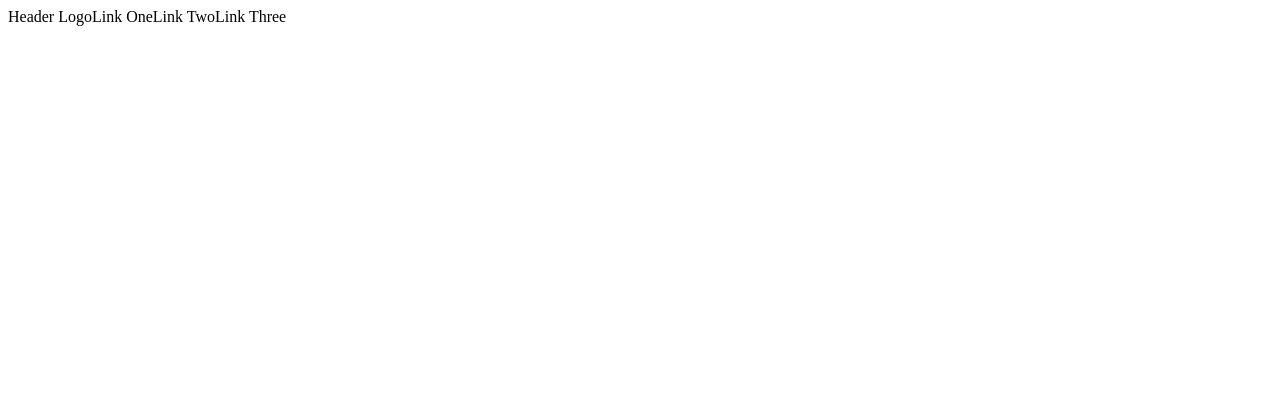
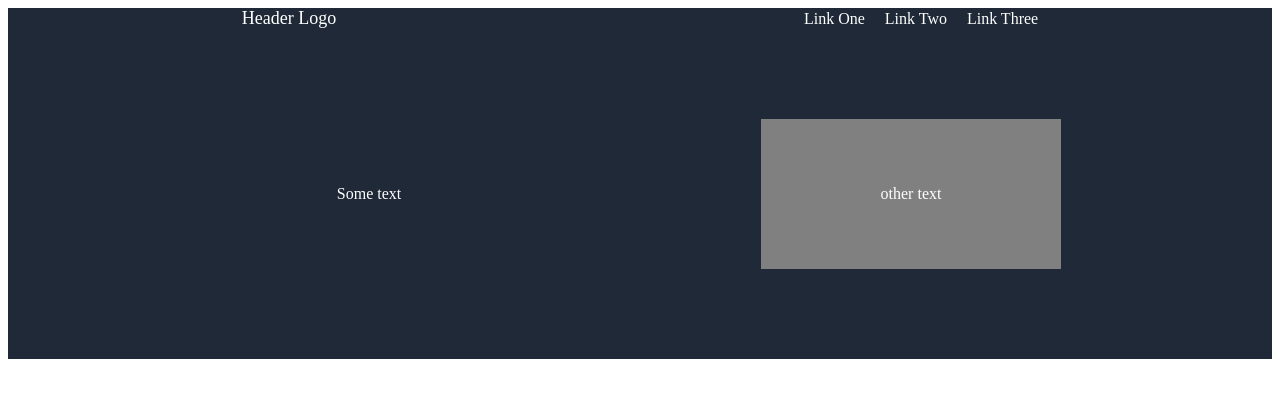
Before and after one commit to gvarbanov96/top-landing-page, a plain HTML site: page index.html in a window 1280 px wide. Drawn offline with Linux system fonts and the light colour scheme.

Commit message:
added section below header.

```diff
--- a/index.html
+++ b/index.html
@@ -7,12 +7,25 @@
     </head>
 
     <body>
+
         <div class="header">
-            <div class="logo">Header Logo</div>
-            <div class="linkone">Link One</div>
-            <div class="linktwo">Link Two</div>
-            <div class="linkthree">Link Three</div>
-            </ul>
+            <div class="left">
+                <div class="logo">Header Logo</div>
+            </div>
+            <div class="right">
+                <div class="linkone">Link One</div>
+                <div class="linktwo">Link Two</div>
+                <div class="linkthree">Link Three</div>
+            </div>
+        </div>
+
+        <div class="containerone">
+            <div class="lb">
+                <div>Some text</div>
+            </div>
+            <div class="rb">
+                <div>other text</div>
+            </div>
         </div>
     </body>
 </html>
--- a/style.css
+++ b/style.css
@@ -1,3 +1,51 @@
+.logo {
+    font-size: 18px;
+    font-family: #F9FAF8;
+}
+
+
 .header {
     display: flex;
+    background-color: #1F2937;
+    color: white;
+    justify-content: space-around;
 }
+
+.right {
+    display: flex;
+    gap: 20px;
+    align-items:center;
+    justify-content:right;
+    border-color: red;
+}
+
+.left {
+    justify-content: center;
+    align-items: right;
+}
+
+.containerone {
+    display: flex;
+    background-color: #1F2937;
+    color:white;
+    padding: 90px;
+    border: 90px;
+    justify-content: space-around;
+}
+
+.rb {
+    display: flex;
+    justify-content: center;
+    background-color: grey;
+    height: 150px;
+    width: 300px;
+    align-items: center;
+}
+
+.lb {
+    display: flex;
+    justify-content: center;
+    height: 150px;
+    width: 300px;
+    align-items: center;
+}
```
